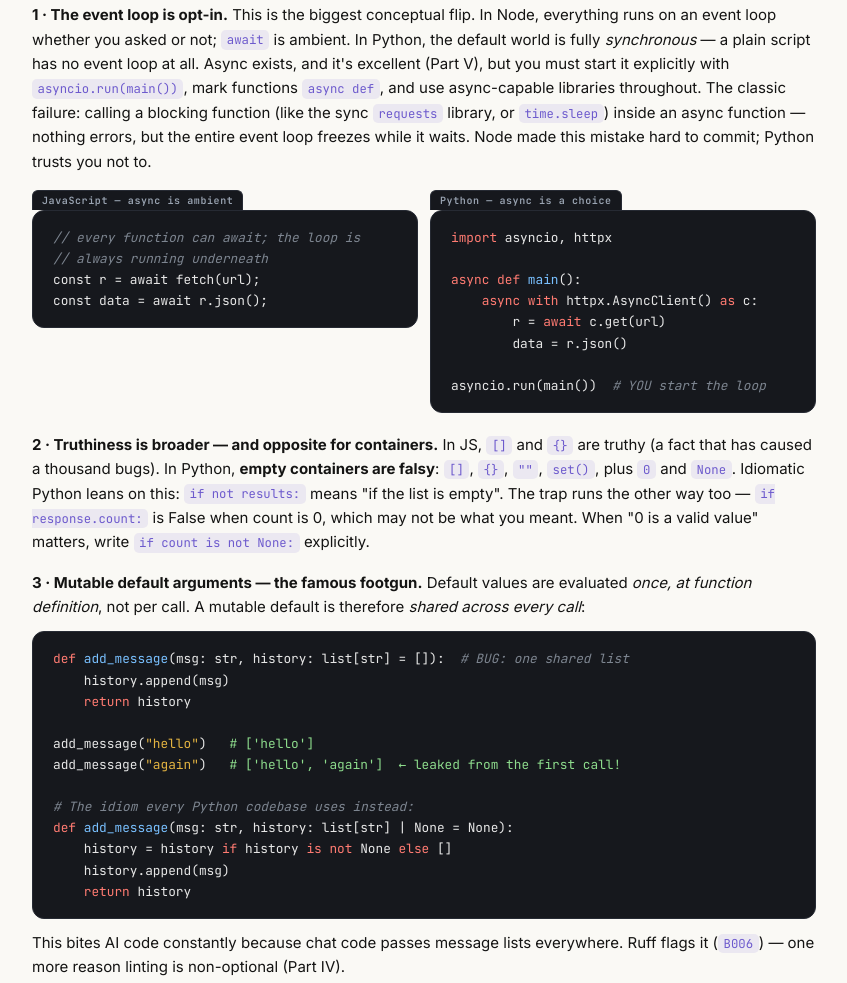
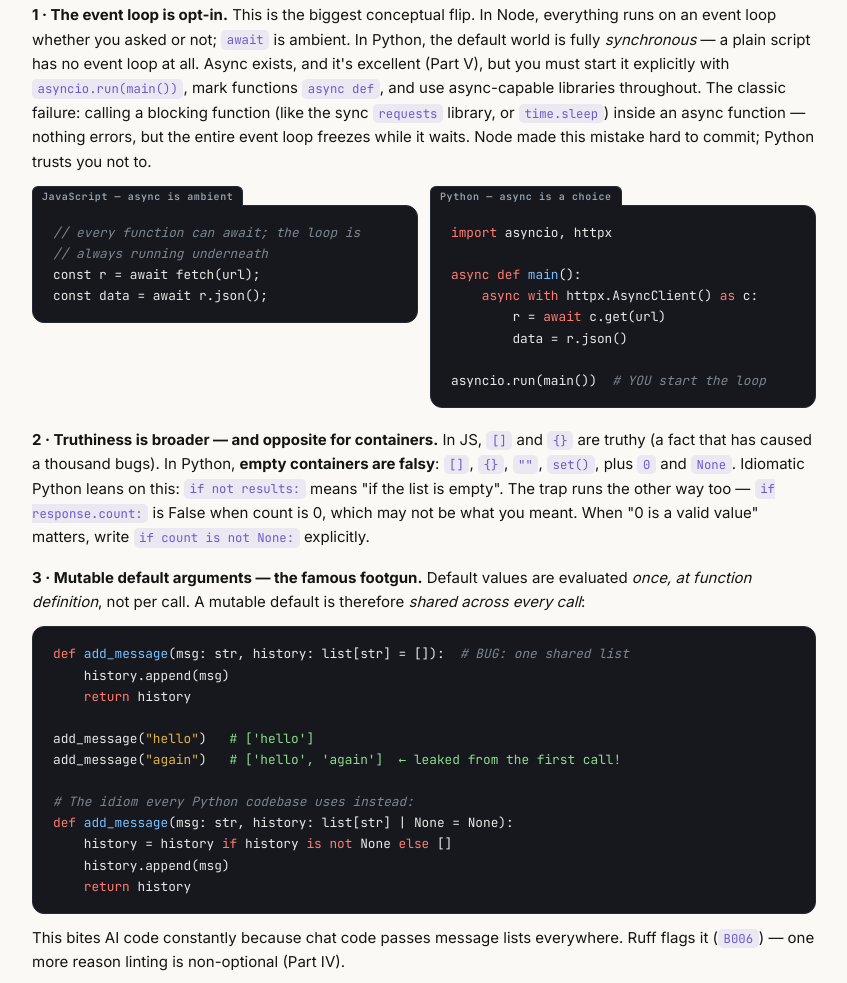
Before and after one commit to tranquangvu/9read, a plain HTML site: page aifde/modules/fn1.html in a window 1280 px wide. Shown: the part 3183-4166 px from the top of the page, without its empty margins (360-1207 px from the left). Drawn offline with nearby package versions, Linux system fonts and the light colour scheme.

Commit message:
fix(site): attach code labels to their code blocks
The label rendered as a detached inline-block with a gap under it, and the
block kept a rounded top-left corner. Make the label a block-level tab that
overlaps the block's top border, square that corner, and match the dark-mode
background.

Co-Authored-By: Claude Opus 5.5 <noreply@anthropic.com>

```diff
--- a/assets/site.css
+++ b/assets/site.css
@@ -35,11 +35,14 @@ pre.code .kw { color: #ff7b72; }                        /* keyword */
 pre.code .fn { color: #79c0ff; }                        /* function */
 pre.code .out { color: #8ddb8c; }                       /* expected output */
 .code-label {
-  display: inline-block; font-family: "JetBrains Mono", monospace;
+  display: block; width: fit-content; max-width: 100%; font-family: "JetBrains Mono", monospace;
   font-size: 10px; font-weight: 600; letter-spacing: 0.06em;
-  padding: 2px 9px; border-radius: 6px 6px 0 0; margin-bottom: -1px;
+  padding: 2px 9px; border-radius: 6px 6px 0 0; position: relative; margin-bottom: -1px;
   background: #16181d; color: #9aa4b2; border: 1px solid #262a33; border-bottom: none;
 }
+.dark .code-label { background: #111113; border-color: #2A2A2E; }
+/* The label is a tab attached to the block below: square that corner and close the gap. */
+.code-label + pre.code { border-top-left-radius: 0; margin-top: 0; }
 code.inline {
   font-family: "JetBrains Mono", ui-monospace, monospace;
   font-size: 0.82em;
```
